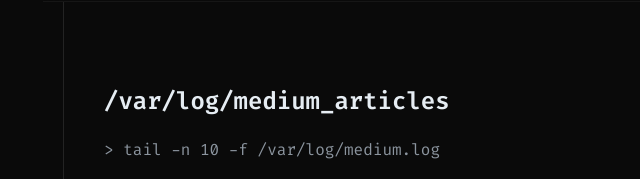
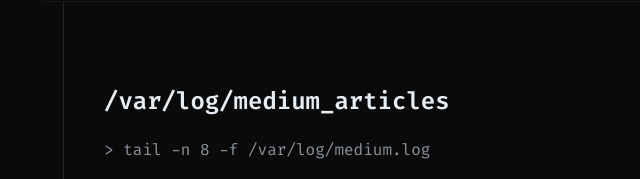
Before and after one commit to mhaegeman/maxime-portfolio, a plain HTML site: page blog.html in a window 1280 px wide. Shown: the part 90-269 px from the top of the page, 67-707 px from the left. Drawn offline with Linux system fonts and the light colour scheme; no server answers.

Commit message:
limited blogs to 8

```diff
--- a/blog.html
+++ b/blog.html
@@ -22,7 +22,7 @@
         <section class="section">
             <h2 class="section-title">/var/log/medium_articles</h2>
             <p style="color: var(--text-secondary); margin-bottom: 20px; font-family: var(--font-code);">
-                > tail -n 10 -f /var/log/medium.log
+                > tail -n 8 -f /var/log/medium.log
             </p>
 
             <div class="terminal-window" style="padding: 20px; border: 1px solid rgba(255,255,255,0.1); background: #0d1117; border-radius: 5px;">
```
